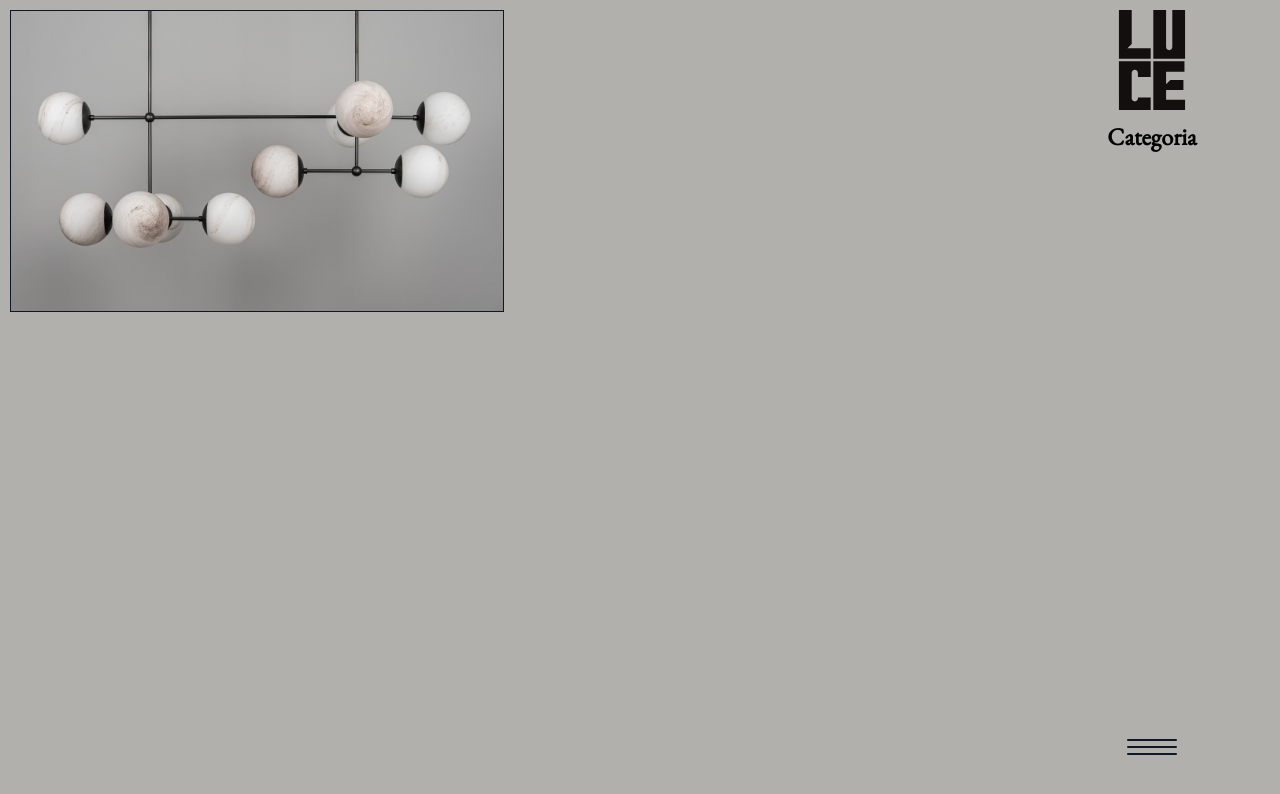
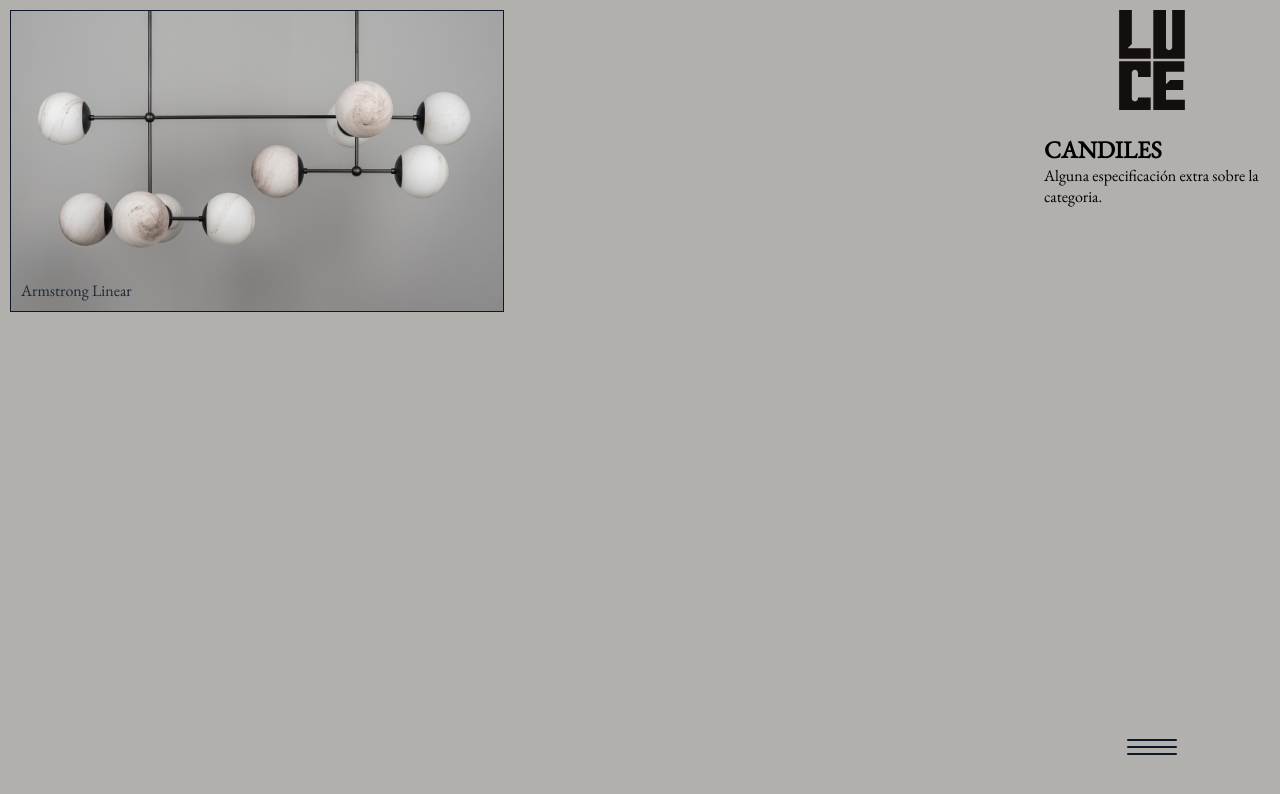
Before and after one commit to MorisLuis/luce, a Next.js app: page /categories/Candiles in a window 1280 px wide. Shown: the top 794 px of the page. Built offline with nearby package versions, Linux system fonts and the light colour scheme.

Commit message:
S / Name of the products and categories

```diff
--- a/app/categories/[id]/page.tsx
+++ b/app/categories/[id]/page.tsx
@@ -57,6 +57,7 @@ function ProductList() {
                                     layout="fill"
                                     objectFit="cover"
                                 />
+                                <p className={styles.productName}>{product.name}</p>
                             </div>
                         </Link>
                     </div>
@@ -68,7 +69,8 @@ function ProductList() {
     const renderSideBar = () => {
         return (
             <nav className={styles.CategoriesNavigation}>
-                <h2>Categoria</h2>
+                <h2>{category}</h2>
+                <p>Alguna especificación extra sobre la categoria.</p>
             </nav>
         )
     }
--- a/app/categories/page.tsx
+++ b/app/categories/page.tsx
@@ -78,6 +78,7 @@ function ProductList() {
                   layout="fill"
                   objectFit="cover"
                 />
+                <p className={styles.productName}>{product.name}</p>
               </div>
             </Link>
           </div>
@@ -89,6 +90,7 @@ function ProductList() {
   const renderSideBar = () => {
     return (
       <nav className={styles.CategoriesNavigation}>
+        <h2>Categoria</h2>
         <ul>
           {categories.map((item) => (
             <li
--- a/styles/page.module.scss
+++ b/styles/page.module.scss
@@ -6,18 +6,24 @@
   flex-direction: row-reverse;
   height: 100%;
 
-  .CategoriesNavigation{
+  .CategoriesNavigation {
     margin-bottom: $margin-bottom;
     width: 100%;
     height: 100vh;
     padding: $padding-horizontal;
     padding-top: 10%;
 
-    > ul {
+    display: flex;
+    flex-direction: column;
+    text-align: start;
+
+    h2{
+      text-transform: uppercase;
+    }
+
+    >ul {
       list-style: none;
     };
-
-
   }
 
   .gridContainer {
@@ -30,7 +36,9 @@
     @include respond(phone) {
       grid-template-columns: repeat(1, 1fr);
       gap: 16px;
-    };
+    }
+
+    ;
 
     .productCard {
       background-color: $background-color;
@@ -39,7 +47,7 @@
       transition: transform 0.2s;
       height: fit-content;
 
-      :hover{
+      :hover {
         opacity: 90%;
       }
 
@@ -54,12 +62,14 @@
           width: 100%;
           height: 300px;
           position: relative;
+
+          .productName {
+            position: absolute;
+            bottom: $padding-horizontal;
+            left: $padding-horizontal;
+          }
         }
 
-        .productName {
-          padding: 10px;
-          text-align: center;
-        }
       }
     }
   }
```
